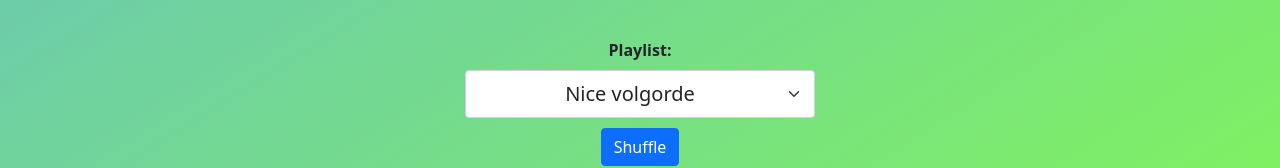
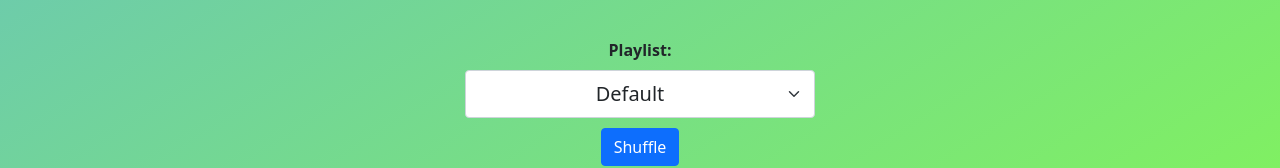
Before and after one commit to Davvos11/escalatiemix, a React (Create React App) app: page / in a window 1280 px wide. Shown: the part 464-632 px from the top of the page. Built offline with nearby package versions, Linux system fonts and the light colour scheme.

Commit message:
added a default playlist

```diff
--- a/src/config.ts
+++ b/src/config.ts
@@ -209,6 +209,7 @@ export const files: file[] = [
 ]
 
 export const playlists: playlist[] = [
+    {name: "Default", list: [19, 11, 14, 9, 15, 7, 8, 12, 2, 10, 5, 6, 3, 1, 0, 13, 4]},
     {name: "Nice volgorde", list: [11, 14, 19, 9, 15, 7, 8, 12, 2, 10, 5, 6, 3, 1, 0, 13, 4]},
     {name: "Alleen nice mixen", list: [11, 14, 19, 9, 15, 7, 8, 12, 2, 10]},
     {name: "Chronologisch (centurion als laatste)", list: [0, 1, 2, 3, 4, 5, 6, 7, 8, 9, 10, 12, 13, 14, 15, 11, 19]},
```
